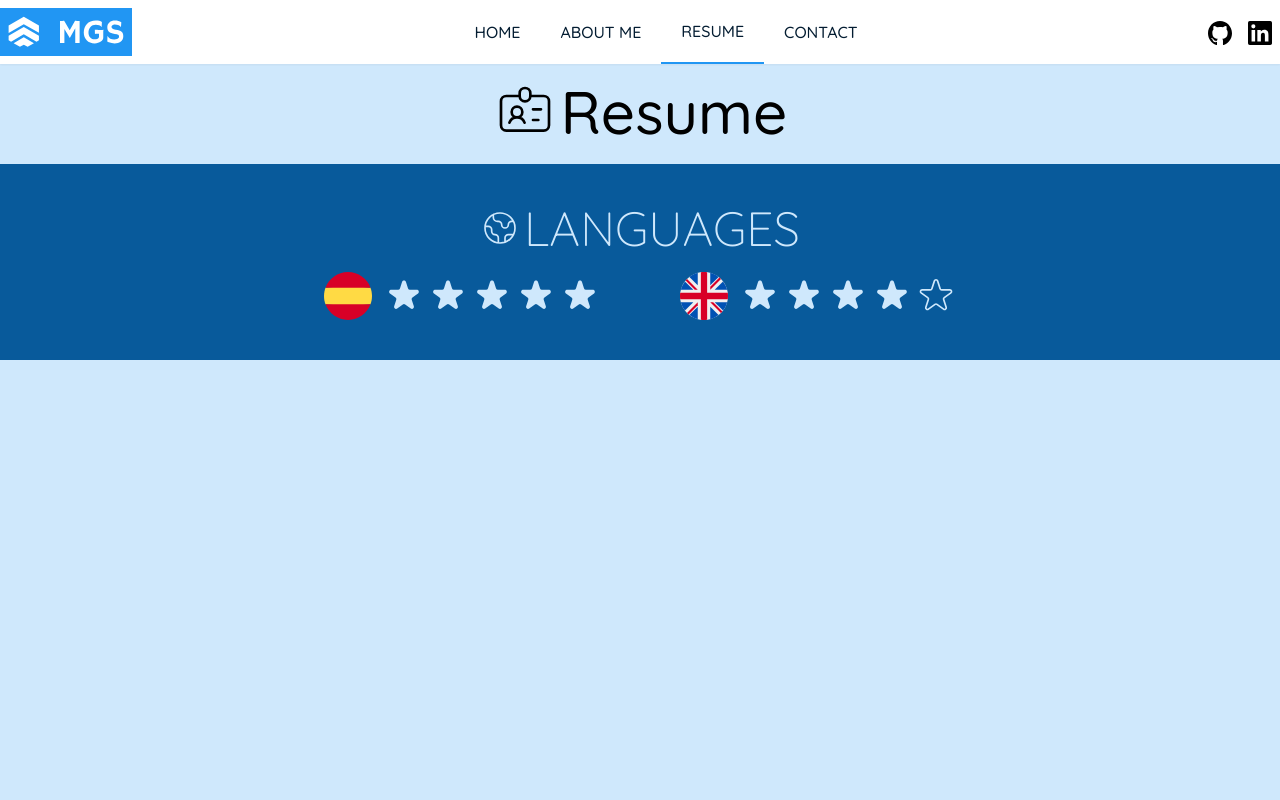
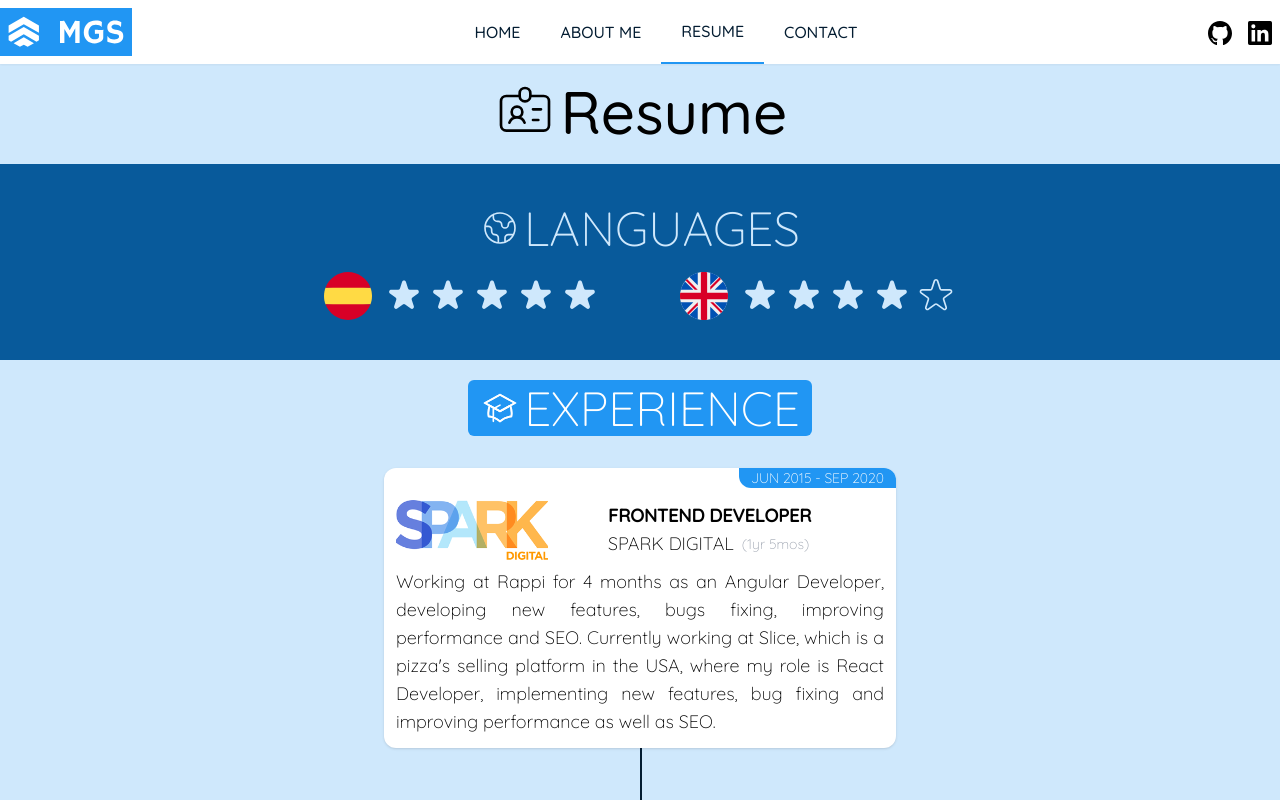
Before and after one commit to maxigs7/next-profile, a Next.js app: page /resume in a window 1280 px wide. Shown: the top 800 px of the page. Built offline with nearby package versions, Linux system fonts and the light colour scheme.

Commit message:
experience coimponent

```diff
--- /dev/null
+++ b/src/components/resume/common/card.tsx
@@ -0,0 +1,8 @@
+import cx from '@/lib/classnames';
+import { ComponentProps } from 'react';
+
+const Card: React.FC<ComponentProps<'div'>> = ({ children, className }) => (
+  <div className={cx('bg-white rounded-xl shadow', className)}>{children}</div>
+);
+
+export default Card;
--- /dev/null
+++ b/src/components/resume/common/label.tsx
@@ -0,0 +1,10 @@
+import cx from '@/lib/classnames';
+import { ComponentProps } from 'react';
+
+const Label: React.FC<ComponentProps<'div'>> = ({ children, className }) => (
+  <div className={cx('bg-dodgeBlue-500 rounded-bl-xl text-white text-sm text-center', className)}>
+    {children}
+  </div>
+);
+
+export default Label;
--- /dev/null
+++ b/src/components/resume/common/line.tsx
@@ -0,0 +1,3 @@
+const line =
+  'relative after:h-8 md:after:h-16 after:w-[2px] after:bg-dodgeBlue-900 after:absolute after:left-1/2 after:-bottom-8 md:after:-bottom-16 after:last:content-none';
+export default line;
--- /dev/null
+++ b/src/components/resume/common/title.tsx
@@ -0,0 +1,25 @@
+import { getIcon, Heading, IconType } from '@/components';
+import cx from '@/lib/classnames';
+import { ComponentPropsWithoutRef, useMemo } from 'react';
+
+interface IProps extends ComponentPropsWithoutRef<'div'> {
+  icon?: IconType;
+}
+
+const Title: React.FC<IProps> = ({ children, className, icon }) => {
+  const Icon = useMemo(() => icon && getIcon(icon), [icon]);
+  return (
+    <Heading
+      as="h2"
+      className={cx(
+        'bg-dodgeBlue-500 flex items-center justify-center text-white uppercase px-3 py-1 sm:rounded-md w-full sm:w-auto',
+        className,
+      )}
+    >
+      {Icon && <Icon className="h-8 w-8 md:h-10 md:w-10 mr-1" />}
+      {children}
+    </Heading>
+  );
+};
+
+export default Title;
--- /dev/null
+++ b/src/components/resume/experience/index.tsx
@@ -0,0 +1,25 @@
+import cx from '@/lib/classnames';
+import { IWork } from '@/model';
+import { ComponentProps } from 'react';
+import line from '../common/line';
+import Title from '../common/title';
+import ExperienceItem from './item';
+
+interface IProps extends ComponentProps<'div'> {
+  experiences?: IWork[];
+}
+
+const ExperienceList: React.FC<IProps> = ({ className, experiences = [] }) => (
+  <div className={cx('flex flex-col items-center', className)}>
+    <Title icon="briefcase" className="mb-4 md:mb-8">
+      Experience
+    </Title>
+    <div className="flex flex-col gap-8 md:gap-16 items-center">
+      {experiences.map((exp) => (
+        <ExperienceItem className={cx('max-w-lg', line)} key={exp.id} {...exp} />
+      ))}
+    </div>
+  </div>
+);
+
+export default ExperienceList;
--- /dev/null
+++ b/src/components/resume/experience/item.tsx
@@ -0,0 +1,38 @@
+import cx from '@/lib/classnames';
+import { IWork } from '@/model';
+import Image from 'next/image';
+import { ComponentProps } from 'react';
+import Card from '../common/card';
+import TimeLabel from '../common/label';
+import { Text } from '../../ui';
+
+type Props = IWork & ComponentProps<'div'>;
+
+const ExperienceItem: React.FC<Props> = ({ className, company, id, position, summary }) => (
+  <Card className={cx('p-3 pt-5 relative mx-2 md:mx-0', className)}>
+    <TimeLabel className="absolute top-0 right-0 rounded-tr-xl px-3">JUN 2015 - SEP 2020</TimeLabel>
+
+    <header className="flex flex-col justify-center items-center pt-3 sm:flex-row sm:justify-start sm:gap-3">
+      <div className="w-[200px] h-[60px] relative">
+        <Image
+          className="object-center sm:object-left"
+          alt={company}
+          src={`/${id}.png`}
+          quality={80}
+          layout="fill"
+          objectFit="contain"
+        />
+      </div>
+      <div>
+        <Text className="uppercase font-semibold">{position}</Text>
+        <div className="flex gap-2 items-center">
+          <Text className="uppercase font-light">{company}</Text>
+          <Text className="text-gray-400 text-sm">(1yr 5mos)</Text>
+        </div>
+      </div>
+    </header>
+    <Text className="text-justify mt-2">{summary}</Text>
+  </Card>
+);
+
+export default ExperienceItem;
--- a/src/components/resume/index.ts
+++ b/src/components/resume/index.ts
@@ -1 +1,2 @@
+export { default as ResumeExperienceList } from './experience';
 export { default as ResumeLanguageList } from './language';
--- a/src/components/ui/index.ts
+++ b/src/components/ui/index.ts
@@ -2,4 +2,5 @@ export { default as Heading } from './heading';
 export * from './logo';
 export { default as Navbar } from './navbar';
 export { default as Page } from './page';
+export * from './page/icon-title';
 export { default as Text } from './text';
--- a/src/model/work.ts
+++ b/src/model/work.ts
@@ -1,8 +1,9 @@
 export interface IWork {
   company: string;
   endDate?: string;
+  highlights: string[];
+  id: string;
   position: string;
-  highlights: string[];
   startDate: string;
   summary: string;
   url?: string;
--- a/src/pages/resume.tsx
+++ b/src/pages/resume.tsx
@@ -1,19 +1,24 @@
-import { Page, ResumeLanguageList } from '@/components';
-import { ILanguage } from '@/model';
+import { Page, ResumeExperienceList, ResumeLanguageList } from '@/components';
+import { ILanguage, IWork } from '@/model';
 import Head from 'next/head';
 
 interface IResumePage {
+  experiences: IWork[];
   languages: ILanguage[];
 }
 
-const ResumePage: React.FC<IResumePage> = ({ languages }) => (
-  <Page isContainer={false} className="h-screen w-screen" icon="identification" title="Resume">
+const ResumePage: React.FC<IResumePage> = ({ experiences, languages }) => (
+  <Page isContainer={false} className="h-screen" icon="identification" title="Resume">
     <Head>
       <title>MGS - Resume</title>
       <link rel="icon" href="/favicon.ico" />
     </Head>
 
     <ResumeLanguageList languages={languages} className="mt-5" />
+
+    <div className="flex flex-col lg:flex-row gap-5 md:container mx-auto justify-center">
+      <ResumeExperienceList experiences={experiences} className="mt-5" />
+    </div>
   </Page>
 );
 
@@ -34,6 +39,43 @@ export async function getStaticProps(): Promise<{ props: IResumePage }> {
           level: 4,
         },
       ],
+      experiences: [
+        {
+          company: 'Spark Digital',
+          highlights: [],
+          id: 'spark-digital',
+          position: 'Frontend Developer',
+          startDate: '2020-09-14',
+          summary: `Working at Rappi for 4 months as an Angular Developer, developing new features, bugs fixing, improving performance and SEO. Currently working at Slice, which is a pizza's selling platform in the USA, where my role is React Developer, implementing new features, bug fixing and improving performance as well as SEO.`,
+        },
+        {
+          company: 'Overactive',
+          endDate: '2020-09-11',
+          highlights: [],
+          id: 'overactive',
+          position: 'Fullstack Developer',
+          startDate: '2019-06-03',
+          summary: `Working for XPO Logistic account using microservices oriented architecture with .NET Core 3 and Angular 9 following SCRUM practices. Creating microservices from scratch using its own library and working different frontend modules.`,
+        },
+        {
+          company: 'Devlights',
+          endDate: '2016-04-01',
+          highlights: [],
+          id: 'devlights',
+          position: 'Fullstack Developer',
+          startDate: '2019-05-01',
+          summary: `I had worked for a US client in different types of projects, using technologies such as AngularJS or Angular and ASP.NET MVC 5. Developed Mobile Applications for healthcare companies using Ionic 2.`,
+        },
+        {
+          company: 'Desarrollos NEA',
+          endDate: '2012-07-02',
+          highlights: [],
+          id: 'desnea',
+          position: 'Fullstack Developer',
+          startDate: '2016-04-30',
+          summary: `Developing web systems from scratch for local clients using AngularJS and ASP.NET MVC to get improvements in the clients processes and making their interactions and decisions easier.`,
+        },
+      ],
     },
   };
 }
--- a/src/styles/globals.css
+++ b/src/styles/globals.css
@@ -5,7 +5,7 @@
   body {
     @apply font-light;
     @apply bg-dodgeBlue-50;
-    font-size: '16px';
+    font-size: 16px;
   }
 
   body {
```
Also changed, not shown: public/overactive.png (added), public/spark-digital.png (added).
